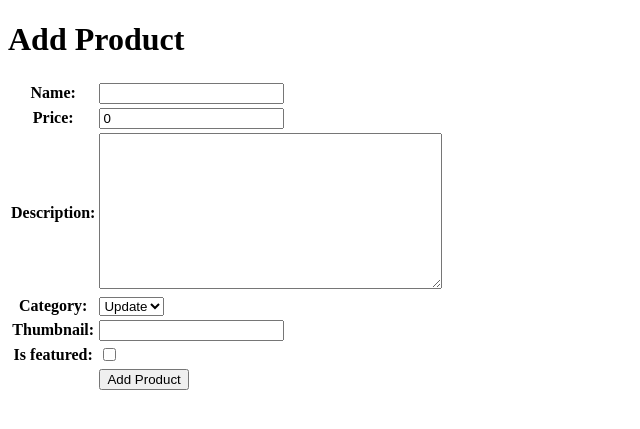
After one commit to prasetyasurya-ui/football_shop, a Django app: page /create-product/ in a window 1280 px wide. The commit adds this page. Shown: the top 429 px of the page, without its empty margins (0-640 px from the left). Run offline with Django 5.2, Linux system fonts and the light colour scheme.

Commit message:
Tugas Individu 3

```diff
--- a/football_shop/settings.py
+++ b/football_shop/settings.py
@@ -32,6 +32,9 @@ DEBUG = True
 
 ALLOWED_HOSTS = ["localhost", "127.0.0.1", "prasetya-surya-footballshop.pbp.cs.ui.ac.id"]
 
+CSRF_TRUSTED_ORIGINS = [
+    "https://prasetya-surya-footballshop.pbp.cs.ui.ac.id/"
+]
 
 # Application definition
 
@@ -60,7 +63,7 @@ ROOT_URLCONF = 'football_shop.urls'
 TEMPLATES = [
     {
         'BACKEND': 'django.template.backends.django.DjangoTemplates',
-        'DIRS': [],
+        'DIRS': [BASE_DIR / 'templates'],
         'APP_DIRS': True,
         'OPTIONS': {
             'context_processors': [
--- /dev/null
+++ b/main/forms.py
@@ -0,0 +1,7 @@
+from django.forms import ModelForm
+from main.models import Item
+
+class ProductForm(ModelForm):
+    class Meta:
+        model = Item
+        fields = ["name", "price", "description","category", "thumbnail", "is_featured"]
--- a/main/models.py
+++ b/main/models.py
@@ -13,7 +13,7 @@ class Item(models.Model):
     ]
 
     id = models.UUIDField(primary_key=True, default=uuid.uuid4, editable=False)
-    name = models.CharField()
+    name = models.CharField(max_length=255)
     price = models.PositiveIntegerField(default=0)
     description = models.TextField()
     thumbnail = models.URLField(blank=True, null=True)
@@ -27,4 +27,9 @@ class Item(models.Model):
 
     @property
     def is_item_wanted(self):
-        return wishlists > 100;
+        return self.wishlists > 100;
+
+class Employee(models.Model):
+    nama = models.CharField(max_length = 255);
+    umur = models.PositiveIntegerField(default = 18);
+    persona = models.TextField();
--- /dev/null
+++ b/main/templates/create_product.html
@@ -0,0 +1,18 @@
+{% extends 'base.html' %}
+{% block content %}
+<h1>Add Product</h1>
+
+<form action="" method="POST">
+    {% csrf_token %}
+    <table>
+        {{ form.as_table }}
+        <tr>
+            <td></td>
+            <td>
+                <input type="submit" value="Add Product">
+            </td>
+        </tr>
+    </table>
+</form>
+
+{% endblock %}
--- a/main/urls.py
+++ b/main/urls.py
@@ -1,8 +1,14 @@
 from django.urls import path
-from main.views import show_main
+from main.views import show_main, create_product, show_product, show_json, show_xml, show_json_by_id, show_xml_by_id
 
 app_name = 'main'
 
 urlpatterns = [
-    path('', show_main, name='main'),
+    path('', show_main, name='show_main'),
+    path('create-product/', create_product, name='create_product'),
+    path('product/<str:product_id>', show_product, name='show_product'),
+    path('xml/', show_xml, name='show_xml'),
+    path('json/', show_json, name='show_json'),
+    path('xml/<str:product_id>/', show_xml_by_id, name='show_xml_by_id'),
+    path('json/<str:product_id>', show_json_by_id, name='show_json_by_id'),
 ]
--- a/main/views.py
+++ b/main/views.py
@@ -1,10 +1,60 @@
-from django.shortcuts import render
+from django.shortcuts import render, redirect, get_object_or_404
+from django.core import serializers
+from django.http import HttpResponse
+from main.forms import ProductForm
+from main.models import Item
 
 def show_main(request):
+    product_list = Item.objects.all()
+
     context = {
         'shopName': "Wolverhampton Shop",
         'nama': 'Prasetya Surya Syahputra',
         'kelas': 'PBP E',
+        'product_list': product_list
     }
 
     return render(request, "main.html", context)
+
+def create_product(request):
+    form = ProductForm(request.POST or None)
+
+    if form.is_valid() and request.method == "POST":
+        form.save()
+        return redirect('main:show_main')
+
+    context = {'form': form}
+    return render(request, "create_product.html", context)
+
+def show_product(request, product_id):
+    product = get_object_or_404(Item, pk=product_id)
+
+    context = {'product': product}
+
+    return render(request, "product_detail.html", context)
+
+def show_xml(request):
+    product_list = Item.objects.all()
+    xml_data = serializers.serialize("xml", product_list)
+    return HttpResponse(xml_data, content_type="application/xml")
+
+def show_json(request):
+    product_list = Item.objects.all()
+    json_data = serializers.serialize("json", product_list)
+    return HttpResponse(json_data, content_type="application/json")
+
+def show_xml_by_id(request, product_id):
+    try:
+        product = Item.objects.filter(pk = product_id)
+        xml_data = serializers.serialize("xml", product)
+        return HttpResponse(xml_data, content_type="application/xml")
+    except News.DoesNotExist:
+        return HttpResponse(status=404)
+
+def show_json_by_id(request, product_id):
+    try:
+        product = Item.objects.get(pk = product_id)
+        json_data = serializers.serialize("json", [product])
+        return HttpResponse(json_data, content_type="application/json")
+    except News.DoesNotExist:
+        return HttpResponse(status=404)
--- /dev/null
+++ b/templates/base.html
@@ -0,0 +1,13 @@
+{% load static %}
+<!DOCTYPE html>
+<html lang="en">
+<head>
+    <meta charset="UTF-8" />
+    <meta name="viewport" content="width=device-width, initial-scale=1.0" />
+    {% block meta %} {% endblock meta %}
+</head>
+
+<body>
+    {% block content %} {% endblock content %}
+</body>
+</html>
```
Also changed, not shown: main/templates/main.html (+32 -1 lines), main/templates/product_detail.html (added, +21 -0 lines), README.md, image-1.png (added), image-2.png (added), image-3.png (added), image.png (added), main/migrations/0002_alter_item_name.py (added), main/migrations/0003_employee.py (added).
